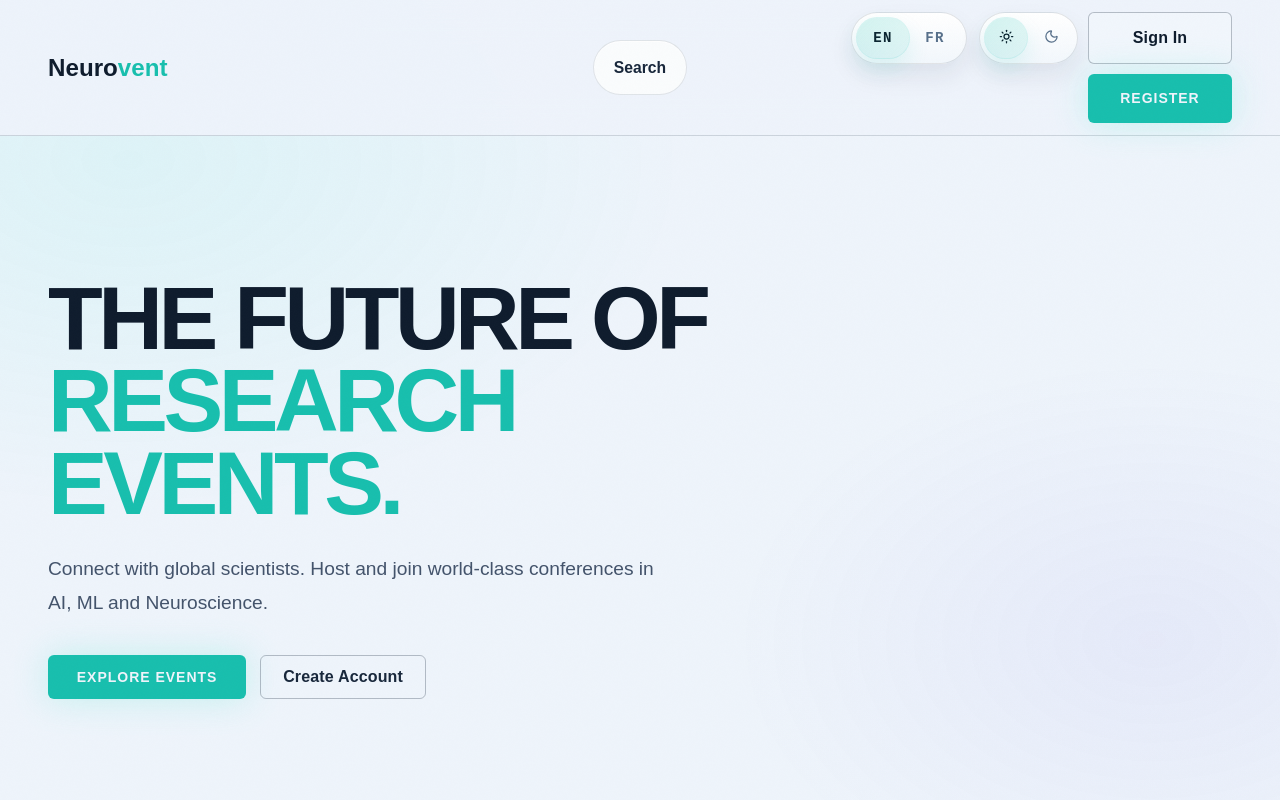
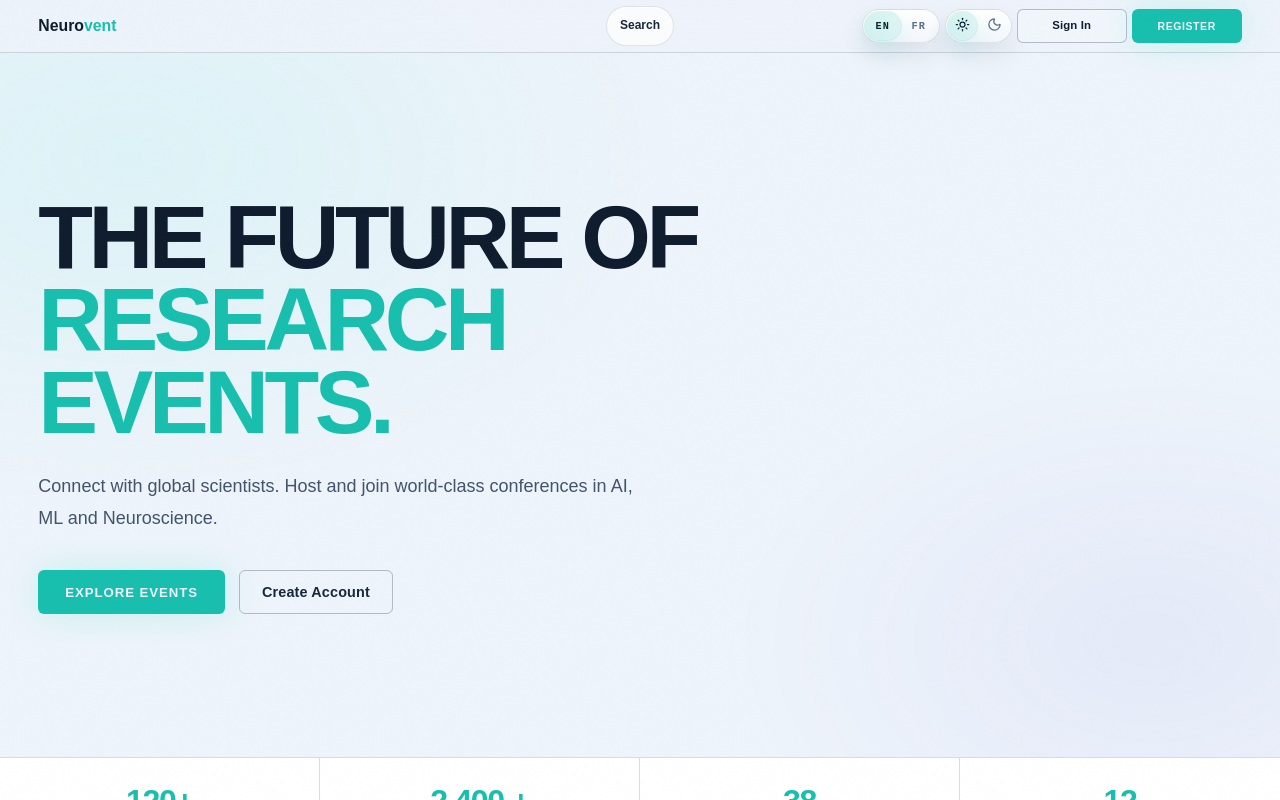
Before and after one commit to thmsgo18/Neurovent, a React (Create React App) app in the folder frontend-react/: page / in a window 1280 px wide. Built offline with nearby package versions, Linux system fonts and the light colour scheme; no server answers.

Commit message:
changement taille test

```diff
--- a/frontend-react/src/styles/AppHeader.css
+++ b/frontend-react/src/styles/AppHeader.css
@@ -34,19 +34,19 @@
 }
 
 .app-header__inner {
-  min-height: 72px;
+  min-height: 52px;
   display: grid;
   grid-template-columns: 1fr auto 1fr;
   align-items: center;
-  gap: 16px;
-  padding: 12px var(--page-gutter-lg);
+  gap: 8px;
+  padding: 6px var(--page-gutter-lg);
 }
 
 .app-header__brand {
   text-decoration: none;
   font-family: var(--font-display);
   font-weight: 800;
-  font-size: clamp(1.28rem, 1.15rem + 0.45vw, 1.58rem);
+  font-size: clamp(0.92rem, 0.9rem + 0.18vw, 1.08rem);
   color: var(--text);
   white-space: nowrap;
   justify-self: start;
@@ -65,7 +65,7 @@
   justify-content: flex-end;
   justify-self: end;
   align-items: center;
-  gap: 10px;
+  gap: 5px;
   flex-wrap: wrap;
   min-width: 0;
 }
@@ -73,7 +73,7 @@
 .app-header__preferences {
   display: flex;
   align-items: center;
-  gap: 12px;
+  gap: 5px;
   flex-wrap: wrap;
   min-width: 0;
 }
@@ -89,8 +89,8 @@
 }
 
 .app-header__mobile-prefs-toggle {
-  width: 42px;
-  height: 42px;
+  width: 31px;
+  height: 31px;
   border-radius: 999px;
   border: 1px solid var(--border);
   background: rgba(255, 255, 255, 0.05);
@@ -103,8 +103,8 @@
 }
 
 .app-header__mobile-auth-toggle {
-  width: 42px;
-  height: 42px;
+  width: 31px;
+  height: 31px;
   border-radius: 999px;
   border: 1px solid var(--border);
   background: rgba(255, 255, 255, 0.05);
@@ -161,7 +161,7 @@
   backdrop-filter: blur(18px);
   display: flex;
   flex-direction: column;
-  gap: 8px;
+  gap: 5px;
   z-index: 150;
 }
 
@@ -230,12 +230,12 @@
 .app-header__control {
   display: inline-flex;
   align-items: center;
-  gap: 10px;
+  gap: 8px;
 }
 
 .app-header__control-icon {
-  width: 40px;
-  height: 40px;
+  width: 29px;
+  height: 29px;
   border-radius: 999px;
   display: inline-flex;
   align-items: center;
@@ -248,7 +248,7 @@
 .app-header__segmented {
   display: inline-flex;
   align-items: center;
-  padding: 5px;
+  padding: 2px;
   border-radius: 999px;
   border: 1px solid var(--border);
   background: linear-gradient(180deg, rgba(255, 255, 255, 0.065), rgba(255, 255, 255, 0.035));
@@ -263,15 +263,15 @@
 }
 
 .app-header__segmented-btn {
-  min-width: 52px;
-  min-height: 40px;
-  padding: 0 16px;
+  min-width: 36px;
+  min-height: 28px;
+  padding: 0 9px;
   border: none;
   border-radius: 999px;
   background: transparent;
   color: var(--text-muted);
   font-family: var(--font-mono);
-  font-size: 0.88rem;
+  font-size: 0.68rem;
   font-weight: 700;
   letter-spacing: 0.1em;
   cursor: pointer;
@@ -284,8 +284,8 @@
 }
 
 .app-header__segmented-btn--theme {
-  min-width: 42px;
-  padding: 0 12px;
+  min-width: 28px;
+  padding: 0 7px;
 }
 
 .app-header__segmented-btn:hover {
@@ -374,9 +374,24 @@
 }
 
 .app-header__auth-btn {
-  width: 144px;
-  flex: 0 0 144px;
+  width: 110px;
+  flex: 0 0 110px;
   justify-content: center;
+  min-height: 34px;
+  padding: 8px 12px;
+  font-size: 0.76rem;
+  line-height: 1;
+}
+
+.app-header__auth-btn.btn-primary {
+  padding: 0.62rem 0.95rem;
+  font-size: 0.7rem;
+  letter-spacing: 0.055em;
+}
+
+.app-header__auth-btn.btn-secondary {
+  padding: 8px 10px;
+  font-size: 0.76rem;
 }
 
 @media (max-width: 1080px) {
@@ -385,7 +400,7 @@
     grid-template-areas:
       "brand right"
       "nav nav";
-    gap: 12px 16px;
+    gap: 10px 12px;
   }
 
   .app-header__brand {
@@ -398,7 +413,7 @@
 
   .app-header__nav {
     grid-area: nav;
-    justify-content: flex-start;
+    justify-content: center;
     width: 100%;
   }
 
@@ -429,7 +444,7 @@
 
   .app-header__right {
     justify-content: space-between;
-    gap: 12px;
+    gap: 10px;
   }
 
   .app-header__preferences {
@@ -461,7 +476,7 @@
     grid-template-areas:
       "brand right"
       "nav nav";
-    padding: 12px var(--page-gutter);
+    padding: 10px var(--page-gutter);
   }
 
   .app-header__right {
--- a/frontend-react/src/styles/AppTopLinks.css
+++ b/frontend-react/src/styles/AppTopLinks.css
@@ -1,11 +1,11 @@
 .app-top-links {
-  --indicator-padding: 4px;
+  --indicator-padding: 2px;
   position: relative;
   display: grid;
   grid-template-columns: repeat(var(--link-count), minmax(0, 1fr));
   align-items: center;
   justify-content: center;
-  gap: 6px;
+  gap: 3px;
   padding: var(--indicator-padding);
   border-radius: 999px;
   background: rgba(255, 255, 255, 0.065);
@@ -98,10 +98,10 @@
   z-index: 1;
   text-decoration: none;
   color: var(--text-soft);
-  font-size: 0.98rem;
+  font-size: 0.8rem;
   font-weight: 700;
   text-align: center;
-  padding: 10px 16px;
+  padding: 7px 11px;
   border-radius: 999px;
   transition:
     color 0.24s ease,
--- a/frontend-react/src/styles/global.css
+++ b/frontend-react/src/styles/global.css
@@ -6,7 +6,7 @@
 
 :root {
   /* Hauteur réelle du header, mise à jour par ResizeObserver dans AppHeader.jsx */
-  --header-height: 96px;
+  --header-height: 88px;
 
   /* --- Color Palette --- */
   --bg:            #0d1522;
@@ -55,15 +55,15 @@
   --font-mono:     'JetBrains Mono', monospace;
 
   /* --- Responsive layout & type --- */
-  --page-gutter:    clamp(1rem, 0.8rem + 1vw, 2rem);
-  --page-gutter-lg: clamp(1.25rem, 1rem + 2.5vw, 4.5rem);
-  --content-max:    1200px;
+  --page-gutter:    clamp(0.875rem, 0.72rem + 0.85vw, 1.75rem);
+  --page-gutter-lg: clamp(1rem, 0.85rem + 2vw, 3.75rem);
+  --content-max:    1160px;
 
-  --fs-xs:   clamp(0.8125rem, 0.79rem + 0.08vw, 0.875rem);
-  --fs-sm:   clamp(0.9375rem, 0.91rem + 0.12vw, 1rem);
-  --fs-base: clamp(1rem, 0.98rem + 0.18vw, 1.0625rem);
-  --fs-lg:   clamp(1.125rem, 1.08rem + 0.3vw, 1.25rem);
-  --fs-xl:   clamp(1.3125rem, 1.22rem + 0.5vw, 1.5rem);
+  --fs-xs:   clamp(0.775rem, 0.755rem + 0.07vw, 0.84rem);
+  --fs-sm:   clamp(0.9rem, 0.875rem + 0.1vw, 0.965rem);
+  --fs-base: clamp(0.96rem, 0.94rem + 0.14vw, 1.015rem);
+  --fs-lg:   clamp(1.06rem, 1.02rem + 0.22vw, 1.16rem);
+  --fs-xl:   clamp(1.2rem, 1.13rem + 0.36vw, 1.34rem);
 
   /* --- Spacing & Shape --- */
   --radius-s:  6px;
@@ -127,7 +127,10 @@
    ============================================================ */
 *, *::before, *::after { box-sizing: border-box; margin: 0; padding: 0; }
 
-html { scroll-behavior: smooth; }
+html {
+  scroll-behavior: smooth;
+  font-size: 15px;
+}
 
 body {
   background-color: var(--bg);
```
